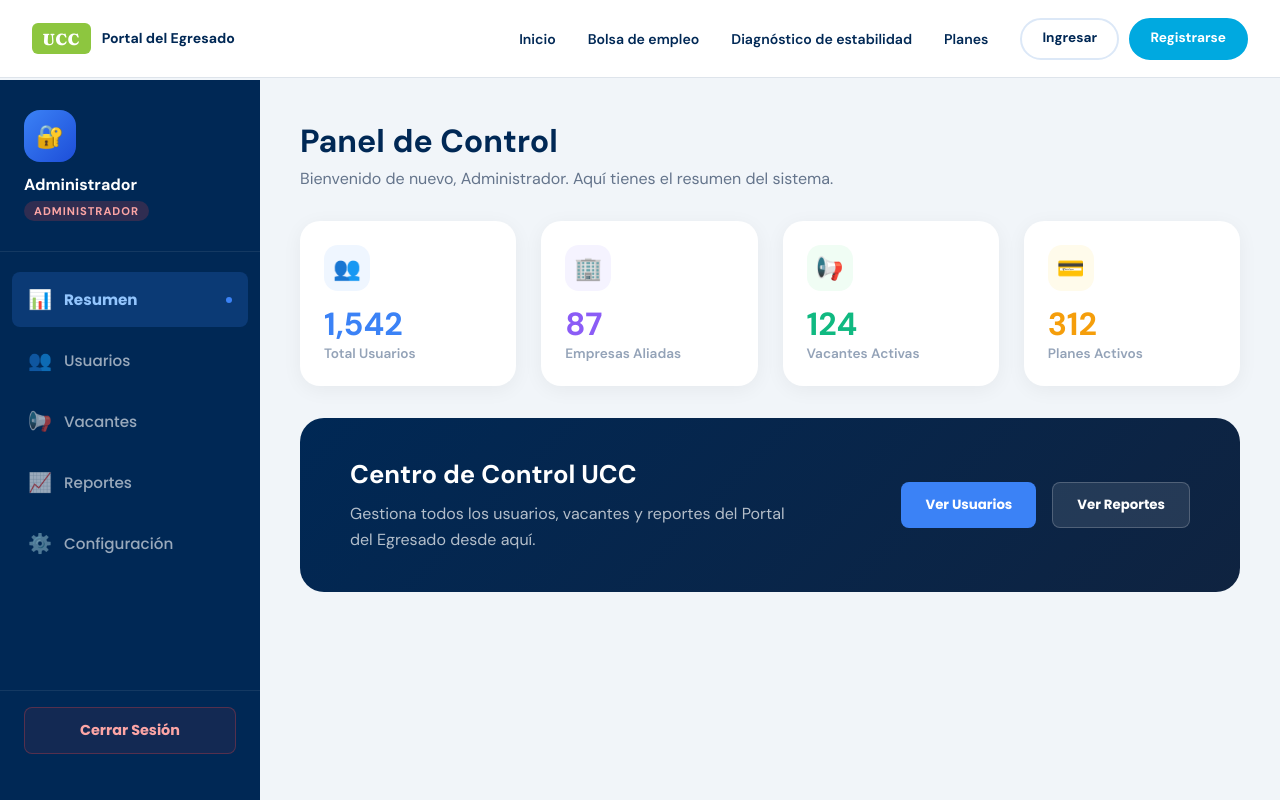
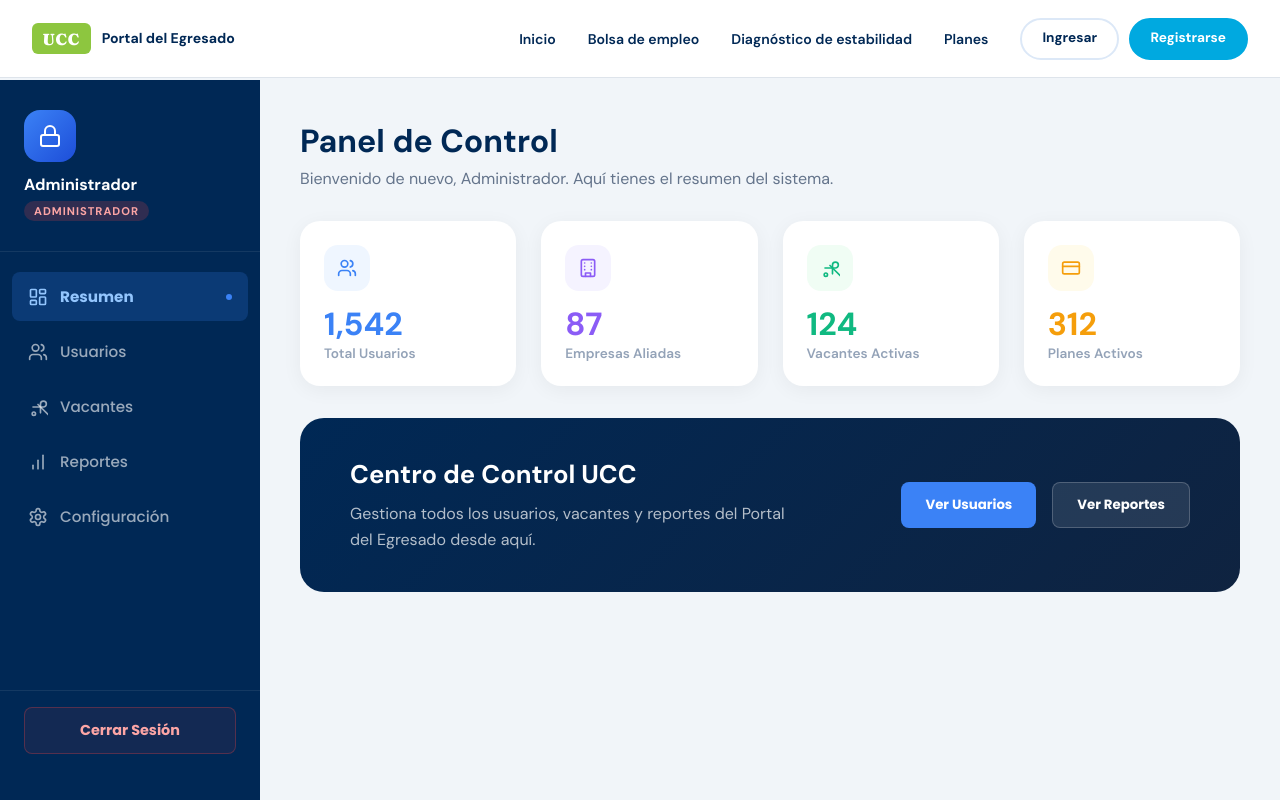
Before and after one commit to Andres0606/proyecto-ia, a Next.js app in the folder Front/: page /dashboard-admin in a window 1280 px wide. Shown: the top 800 px of the page. Built offline with nearby package versions, Linux system fonts and the light colour scheme.

Commit message:
PRUEBA 28

```diff
--- a/Front/app/dashboard-admin/page.tsx
+++ b/Front/app/dashboard-admin/page.tsx
@@ -5,12 +5,25 @@ import Header from '../Components/header';
 import Footer from '../Components/footer';
 import '../css/Dashboard/dashboard.css';
 
+const AdminIcons = {
+  Overview: () => <svg width="20" height="20" viewBox="0 0 24 24" fill="none" stroke="currentColor" strokeWidth="2" strokeLinecap="round" strokeLinejoin="round"><rect width="7" height="9" x="3" y="3" rx="1"/><rect width="7" height="5" x="14" y="3" rx="1"/><rect width="7" height="9" x="14" y="12" rx="1"/><rect width="7" height="5" x="3" y="16" rx="1"/></svg>,
+  Users: () => <svg width="20" height="20" viewBox="0 0 24 24" fill="none" stroke="currentColor" strokeWidth="2" strokeLinecap="round" strokeLinejoin="round"><path d="M16 21v-2a4 4 0 0 0-4-4H6a4 4 0 0 0-4 4v2"/><circle cx="9" cy="7" r="4"/><path d="M22 21v-2a4 4 0 0 0-3-3.87"/><path d="M16 3.13a4 4 0 0 1 0 7.75"/></svg>,
+  Jobs: () => <svg width="20" height="20" viewBox="0 0 24 24" fill="none" stroke="currentColor" strokeWidth="2" strokeLinecap="round" strokeLinejoin="round"><path d="M6 12h12.5a3.5 3.5 0 1 0-3.5-3.5V19"/><path d="M12 9l12 12"/><path d="M5 20a2 2 0 1 0 4 0 2 2 0 0 0-4 0z"/></svg>,
+  Reports: () => <svg width="20" height="20" viewBox="0 0 24 24" fill="none" stroke="currentColor" strokeWidth="2" strokeLinecap="round" strokeLinejoin="round"><line x1="12" y1="20" x2="12" y2="10"/><line x1="18" y1="20" x2="18" y2="4"/><line x1="6" y1="20" x2="6" y2="16"/></svg>,
+  Settings: () => <svg width="20" height="20" viewBox="0 0 24 24" fill="none" stroke="currentColor" strokeWidth="2" strokeLinecap="round" strokeLinejoin="round"><path d="M12.22 2h-.44a2 2 0 0 0-2 2v.18a2 2 0 0 1-1 1.73l-.43.25a2 2 0 0 1-2 0l-.15-.08a2 2 0 0 0-2.73.73l-.22.38a2 2 0 0 0 .73 2.73l.15.1a2 2 0 0 1 1 1.72v.51a2 2 0 0 1-1 1.74l-.15.09a2 2 0 0 0-.73 2.73l.22.38a2 2 0 0 0 2.73.73l.15-.08a2 2 0 0 1 2 0l.43.25a2 2 0 0 1 1 1.73V20a2 2 0 0 0 2 2h.44a2 2 0 0 0 2-2v-.18a2 2 0 0 1 1-1.73l.43-.25a2 2 0 0 1 2 0l.15.08a2 2 0 0 0 2.73-.73l.22-.39a2 2 0 0 0-.73-2.73l-.15-.08a2 2 0 0 1-1-1.74v-.5a2 2 0 0 1 1-1.74l.15-.1a2 2 0 0 0 .73-2.73l-.22-.38a2 2 0 0 0-2.73-.73l-.15.08a2 2 0 0 1-2 0l-.43-.25a2 2 0 0 1-1-1.73V4a2 2 0 0 0-2-2z"/><circle cx="12" cy="12" r="3"/></svg>,
+  Lock: () => <svg width="24" height="24" viewBox="0 0 24 24" fill="none" stroke="currentColor" strokeWidth="2" strokeLinecap="round" strokeLinejoin="round"><rect width="18" height="11" x="3" y="11" rx="2" ry="2"/><path d="M7 11V7a5 5 0 0 1 10 0v4"/></svg>,
+  Building: () => <svg width="20" height="20" viewBox="0 0 24 24" fill="none" stroke="currentColor" strokeWidth="2" strokeLinecap="round" strokeLinejoin="round"><rect width="16" height="20" x="4" y="2" rx="2" ry="2"/><path d="M9 22v-4h6v4"/><path d="M8 6h.01"/><path d="M16 6h.01"/><path d="M8 10h.01"/><path d="M16 10h.01"/><path d="M8 14h.01"/><path d="M16 14h.01"/></svg>,
+  Card: () => <svg width="20" height="20" viewBox="0 0 24 24" fill="none" stroke="currentColor" strokeWidth="2" strokeLinecap="round" strokeLinejoin="round"><rect width="20" height="14" x="2" y="5" rx="2"/><line x1="2" y1="10" x2="22" y2="10"/></svg>,
+  Graduation: () => <svg width="20" height="20" viewBox="0 0 24 24" fill="none" stroke="currentColor" strokeWidth="2" strokeLinecap="round" strokeLinejoin="round"><path d="M22 10v6M2 10l10-5 10 5-10 5z"/><path d="M6 12v5c3 3 9 3 12 0v-5"/></svg>,
+  Calendar: () => <svg width="20" height="20" viewBox="0 0 24 24" fill="none" stroke="currentColor" strokeWidth="2" strokeLinecap="round" strokeLinejoin="round"><rect width="18" height="18" x="3" y="4" rx="2" ry="2"/><line x1="16" y1="2" x2="16" y2="6"/><line x1="8" y1="2" x2="8" y2="6"/><line x1="3" y1="10" x2="21" y2="10"/></svg>,
+};
+
 const ADMIN_SECTIONS = [
-  { title: 'Resumen', icon: '📊', id: 'overview' },
-  { title: 'Usuarios', icon: '👥', id: 'users' },
-  { title: 'Vacantes', icon: '📢', id: 'jobs' },
-  { title: 'Reportes', icon: '📈', id: 'reports' },
-  { title: 'Configuración', icon: '⚙️', id: 'settings' },
+  { title: 'Resumen', icon: AdminIcons.Overview, id: 'overview' },
+  { title: 'Usuarios', icon: AdminIcons.Users, id: 'users' },
+  { title: 'Vacantes', icon: AdminIcons.Jobs, id: 'jobs' },
+  { title: 'Reportes', icon: AdminIcons.Reports, id: 'reports' },
+  { title: 'Configuración', icon: AdminIcons.Settings, id: 'settings' },
 ];
 
 export default function DashboardAdmin() {
@@ -31,10 +44,10 @@ export default function DashboardAdmin() {
   }, []);
 
   const STAT_CARDS = [
-    { label: 'Total Usuarios', value: stats.total_users, icon: '👥', color: '#3b82f6', bg: '#eff6ff' },
-    { label: 'Empresas Aliadas', value: stats.total_companies, icon: '🏢', color: '#8b5cf6', bg: '#f5f3ff' },
-    { label: 'Vacantes Activas', value: stats.total_jobs, icon: '📢', color: '#10b981', bg: '#f0fdf4' },
-    { label: 'Planes Activos', value: stats.active_plans, icon: '💳', color: '#f59e0b', bg: '#fffbeb' },
+    { label: 'Total Usuarios', value: stats.total_users, icon: AdminIcons.Users, color: '#3b82f6', bg: '#eff6ff' },
+    { label: 'Empresas Aliadas', value: stats.total_companies, icon: AdminIcons.Building, color: '#8b5cf6', bg: '#f5f3ff' },
+    { label: 'Vacantes Activas', value: stats.total_jobs, icon: AdminIcons.Jobs, color: '#10b981', bg: '#f0fdf4' },
+    { label: 'Planes Activos', value: stats.active_plans, icon: AdminIcons.Card, color: '#f59e0b', bg: '#fffbeb' },
   ];
 
   return (
@@ -45,18 +58,21 @@ export default function DashboardAdmin() {
         {/* Sidebar */}
         <aside style={{ width: '260px', flexShrink: 0, background: 'var(--ucc-navy)', minHeight: 'calc(100vh - 80px)', padding: '30px 0', display: 'flex', flexDirection: 'column', position: 'sticky', top: '80px', alignSelf: 'flex-start' }}>
           <div style={{ padding: '0 24px 30px', borderBottom: '1px solid rgba(255,255,255,0.08)' }}>
-            <div style={{ width: '52px', height: '52px', borderRadius: '16px', background: 'linear-gradient(135deg,#3b82f6,#1d4ed8)', display: 'flex', alignItems: 'center', justifyContent: 'center', fontSize: '1.4rem', marginBottom: '12px' }}>🔐</div>
+            <div style={{ width: '52px', height: '52px', borderRadius: '16px', background: 'linear-gradient(135deg,#3b82f6,#1d4ed8)', display: 'flex', alignItems: 'center', justifyContent: 'center', color: 'white', marginBottom: '12px' }}><AdminIcons.Lock /></div>
             <p style={{ color: 'white', fontWeight: 800, fontSize: '1rem', margin: 0 }}>{userName}</p>
             <span style={{ background: 'rgba(239,68,68,0.2)', color: '#fca5a5', fontSize: '0.7rem', fontWeight: 700, padding: '3px 10px', borderRadius: '20px', marginTop: '6px', display: 'inline-block', letterSpacing: '1px' }}>ADMINISTRADOR</span>
           </div>
           <nav style={{ padding: '20px 12px', flex: 1 }}>
-            {ADMIN_SECTIONS.map(s => (
+            {ADMIN_SECTIONS.map(s => {
+              const Icon = s.icon;
+              return (
                 <button key={s.id} onClick={() => setActiveSection(s.id as any)} style={{ width: '100%', display: 'flex', alignItems: 'center', gap: '12px', padding: '13px 16px', borderRadius: '14px', border: 'none', cursor: 'pointer', marginBottom: '6px', background: activeSection === s.id ? 'rgba(59,130,246,0.2)' : 'transparent', color: activeSection === s.id ? '#93c5fd' : 'rgba(255,255,255,0.6)', fontWeight: activeSection === s.id ? 700 : 500, fontSize: '0.95rem', transition: 'all 0.2s', textAlign: 'left' }}>
-                <span style={{ fontSize: '1.2rem' }}>{s.icon}</span>
+                  <Icon />
                   {s.title}
                   {activeSection === s.id && <span style={{ marginLeft: 'auto', width: '6px', height: '6px', borderRadius: '50%', background: '#3b82f6' }} />}
                 </button>
-            ))}
+              );
+            })}
           </nav>
           <div style={{ padding: '16px 24px', borderTop: '1px solid rgba(255,255,255,0.08)' }}>
             <button onClick={() => { sessionStorage.clear(); window.location.href = '/'; }} style={{ width: '100%', padding: '12px', borderRadius: '12px', border: '1px solid rgba(239,68,68,0.3)', background: 'rgba(239,68,68,0.08)', color: '#fca5a5', fontWeight: 700, cursor: 'pointer', fontSize: '0.9rem' }}>Cerrar Sesión</button>
@@ -75,15 +91,18 @@ export default function DashboardAdmin() {
 
               {/* Stats */}
               <div className="responsive-grid-4" style={{ marginBottom: '32px' }}>
-                {STAT_CARDS.map(c => (
+                {STAT_CARDS.map(c => {
+                  const Icon = c.icon;
+                  return (
                     <div key={c.label} style={{ background: 'white', borderRadius: '20px', padding: '24px', boxShadow: '0 4px 20px rgba(0,0,0,0.05)', display: 'flex', flexDirection: 'column', gap: '12px' }}>
-                    <div style={{ width: '46px', height: '46px', borderRadius: '14px', background: c.bg, display: 'flex', alignItems: 'center', justifyContent: 'center', fontSize: '1.4rem' }}>{c.icon}</div>
+                      <div style={{ width: '46px', height: '46px', borderRadius: '14px', background: c.bg, color: c.color, display: 'flex', alignItems: 'center', justifyContent: 'center' }}><Icon /></div>
                       <div>
                         <p style={{ margin: 0, fontSize: '2rem', fontWeight: 800, color: c.color }}>{c.value.toLocaleString()}</p>
                         <p style={{ margin: 0, fontSize: '0.85rem', color: '#94a3b8', fontWeight: 600 }}>{c.label}</p>
                       </div>
                     </div>
-                ))}
+                  );
+                })}
               </div>
 
               {/* Welcome banner */}
@@ -102,7 +121,7 @@ export default function DashboardAdmin() {
 
           {activeSection === 'users' && (
             <div>
-              <h1 style={{ color: 'var(--ucc-navy)', fontSize: '1.8rem', fontWeight: 800, marginBottom: '24px' }}>👥 Gestión de Usuarios</h1>
+              <h1 style={{ color: 'var(--ucc-navy)', fontSize: '1.8rem', fontWeight: 800, marginBottom: '24px', display: 'flex', alignItems: 'center', gap: '12px' }}><AdminIcons.Users /> Gestión de Usuarios</h1>
               <div style={{ background: 'white', borderRadius: '20px', boxShadow: '0 4px 20px rgba(0,0,0,0.05)', overflow: 'hidden' }}>
                 <div style={{ padding: '20px 28px', borderBottom: '1px solid #f1f5f9', display: 'flex', justifyContent: 'space-between', alignItems: 'center' }}>
                   <span style={{ fontWeight: 700, color: 'var(--ucc-navy)' }}>Todos los usuarios</span>
@@ -135,7 +154,7 @@ export default function DashboardAdmin() {
 
           {activeSection === 'jobs' && (
             <div style={{ textAlign: 'center', padding: '80px 40px', background: 'white', borderRadius: '24px', boxShadow: '0 4px 20px rgba(0,0,0,0.05)' }}>
-              <div style={{ fontSize: '4rem', marginBottom: '20px' }}>📢</div>
+              <div style={{ width: '80px', height: '80px', borderRadius: '20px', background: '#f1f5f9', color: 'var(--ucc-navy)', display: 'flex', alignItems: 'center', justifyContent: 'center', margin: '0 auto 20px' }}><AdminIcons.Jobs /></div>
               <h2 style={{ color: 'var(--ucc-navy)', fontWeight: 800, fontSize: '1.8rem' }}>Gestión de Vacantes</h2>
               <p style={{ color: '#64748b', maxWidth: '400px', margin: '0 auto' }}>Próximamente: Aprueba y supervisa todas las ofertas laborales publicadas por las empresas.</p>
             </div>
@@ -143,23 +162,28 @@ export default function DashboardAdmin() {
 
           {activeSection === 'reports' && (
             <div>
-              <h1 style={{ color: 'var(--ucc-navy)', fontSize: '1.8rem', fontWeight: 800, marginBottom: '24px' }}>📈 Reportes del Sistema</h1>
+              <h1 style={{ color: 'var(--ucc-navy)', fontSize: '1.8rem', fontWeight: 800, marginBottom: '24px', display: 'flex', alignItems: 'center', gap: '12px' }}><AdminIcons.Reports /> Reportes del Sistema</h1>
               <div className="responsive-grid-2" style={{ gap: '20px' }}>
                 {[
-                  { title: 'Egresados por Programa', desc: 'Distribución de egresados por carrera académica', icon: '🎓' },
-                  { title: 'Tasa de Empleo', desc: 'Porcentaje de egresados empleados vs desempleados', icon: '📊' },
-                  { title: 'Planes Activos', desc: 'Detalle de suscripciones y membresías activas', icon: '💳' },
-                  { title: 'Actividad Mensual', desc: 'Logins y acciones en el portal por mes', icon: '📅' },
-                ].map(r => (
+                  { title: 'Egresados por Programa', desc: 'Distribución de egresados por carrera académica', icon: AdminIcons.Graduation },
+                  { title: 'Tasa de Empleo', desc: 'Porcentaje de egresados empleados vs desempleados', icon: AdminIcons.Reports },
+                  { title: 'Planes Activos', desc: 'Detalle de suscripciones y membresías activas', icon: AdminIcons.Card },
+                  { title: 'Actividad Mensual', desc: 'Logins y acciones en el portal por mes', icon: AdminIcons.Calendar },
+                ].map(r => {
+                  const Icon = r.icon;
+                  return (
                     <div key={r.title} style={{ background: 'white', borderRadius: '20px', padding: '28px', boxShadow: '0 4px 20px rgba(0,0,0,0.05)', display: 'flex', gap: '20px', alignItems: 'center' }}>
-                    <div style={{ width: '56px', height: '56px', borderRadius: '16px', background: '#f1f5f9', display: 'flex', alignItems: 'center', justifyContent: 'center', fontSize: '1.8rem', flexShrink: 0 }}>{r.icon}</div>
+                      <div style={{ width: '56px', height: '56px', borderRadius: '16px', background: '#f1f5f9', display: 'flex', alignItems: 'center', justifyContent: 'center', color: 'var(--ucc-navy)', flexShrink: 0 }}>
+                        <Icon />
+                      </div>
                       <div>
                         <h3 style={{ margin: '0 0 6px', color: 'var(--ucc-navy)', fontWeight: 700 }}>{r.title}</h3>
                         <p style={{ margin: '0 0 12px', color: '#64748b', fontSize: '0.85rem' }}>{r.desc}</p>
                         <button style={{ background: 'var(--ucc-navy)', color: 'white', border: 'none', borderRadius: '8px', padding: '8px 18px', fontSize: '0.8rem', fontWeight: 700, cursor: 'pointer' }}>Próximamente</button>
                       </div>
                     </div>
-                ))}
+                  );
+                })}
               </div>
             </div>
           )}
```
Lines whose indentation alone changed are shown as unchanged.
